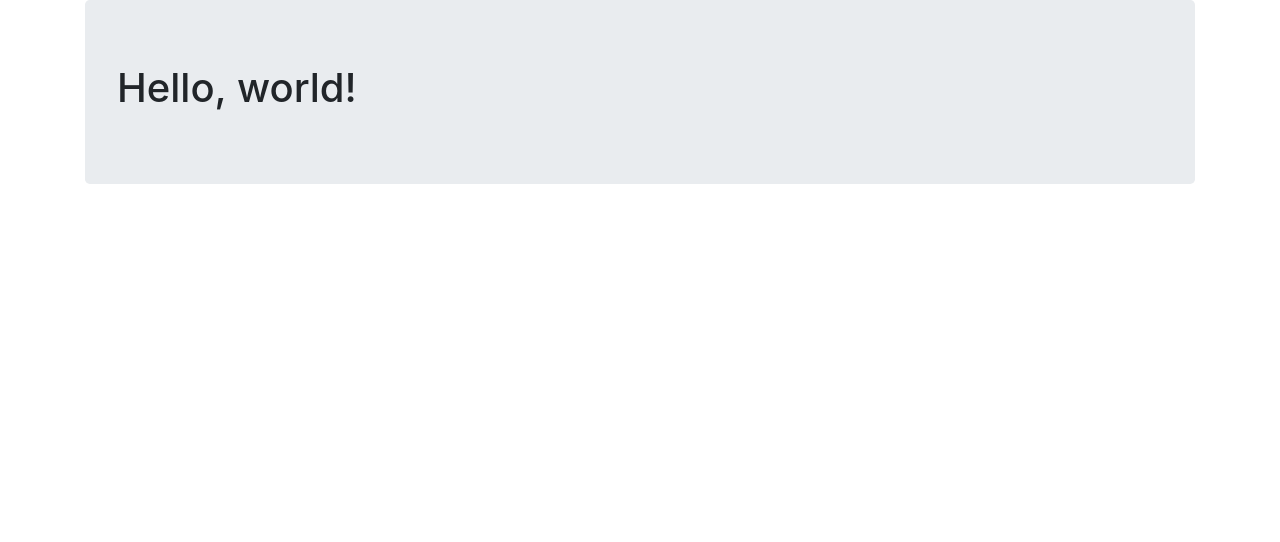
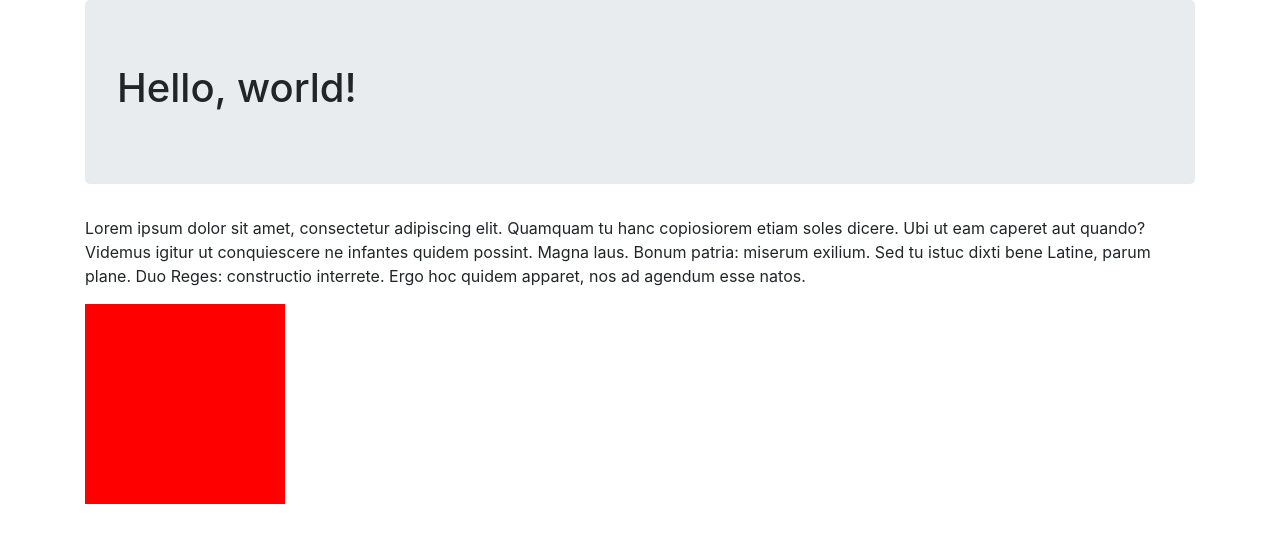
Before and after one commit to bettyeverett/react-testing-app, a React (Create React App) app: page / in a window 1280 px wide. Shown: the top 542 px of the page. Built offline with nearby package versions, Linux system fonts and the light colour scheme.

Commit message:
Creating a plaing red box within a div, by passing in a Javascript object for the styling.

```diff
--- a/src/App.js
+++ b/src/App.js
@@ -2,9 +2,15 @@ import React from "react";
 // import the Header component
 // we give React components capitalised names // this makes it clear that they are components
 import Header from "./Header";
+import Paragraph from "./Paragraph";
+import Square from "./Square";
 // use the Header component as if it was an HTML element
 const App = () => (
-  <Header />
+  <>
+    <Header />
+    <Paragraph />
+    <Square />
+  </>
 );
 
 export default App;
--- /dev/null
+++ b/src/Square.js
@@ -0,0 +1,13 @@
+import React from "react";
+
+const divStyle = {
+    backgroundColor: 'red',
+    width: '200px',
+    height: '200px',
+  };
+
+const Square = () => (
+  <div style={ divStyle }></div>
+);
+
+export default Square;
```
